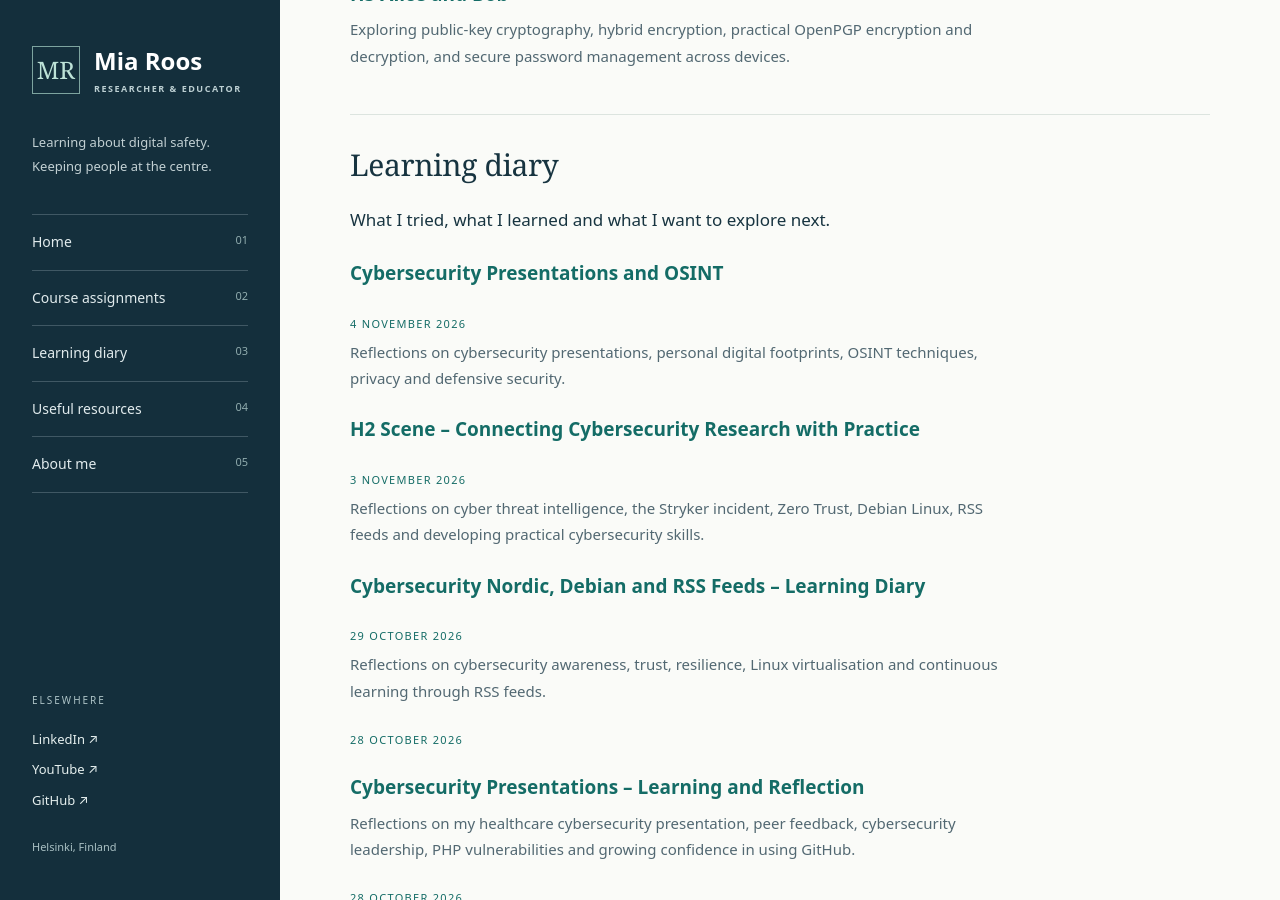
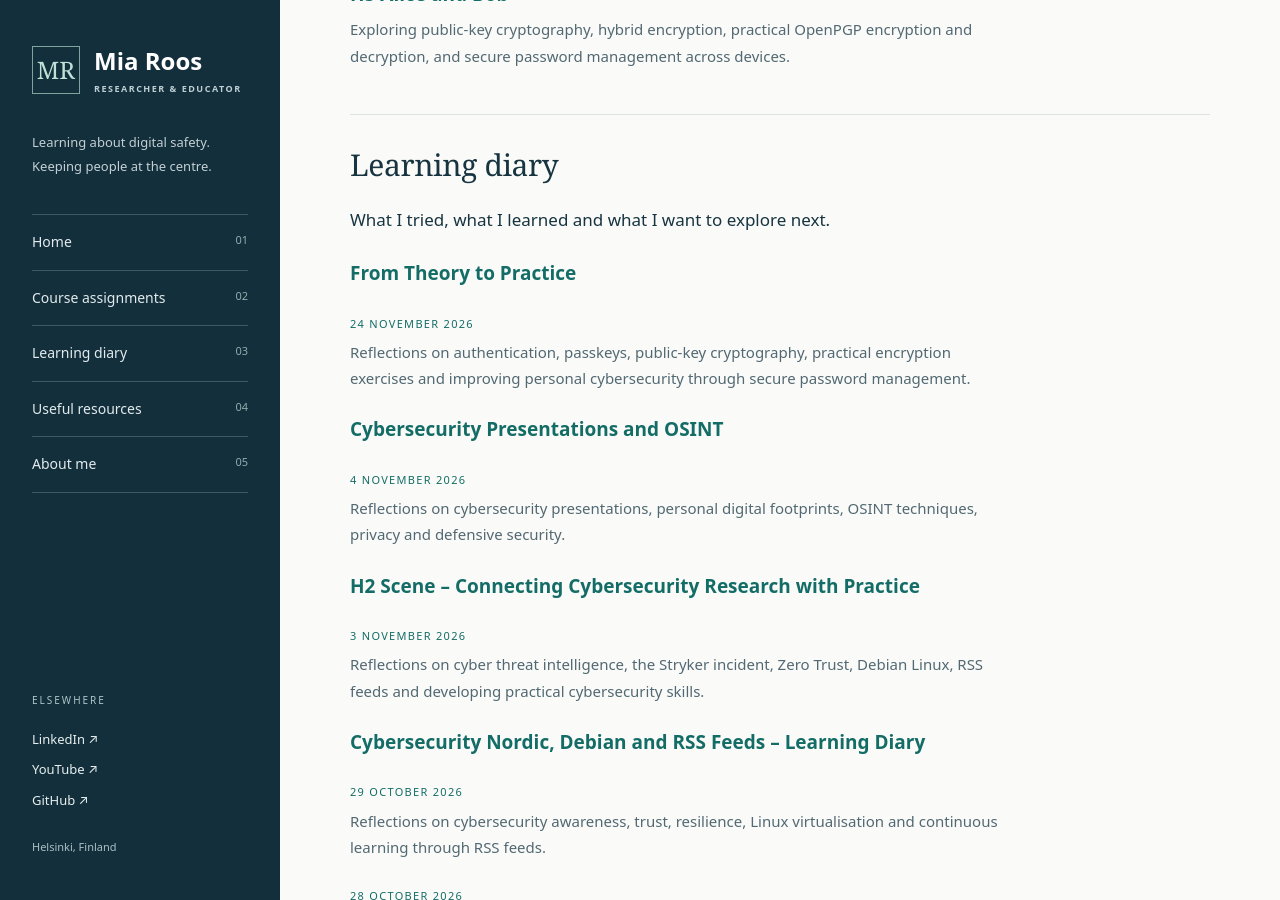
Before and after one commit to mia-roos/Cyber-Security-Studies, a Jekyll site: the page built from index.md, in a window 1280 px wide and 900 px high, scrolled down 1223 px. Built offline with Jekyll 4.4.1, drawn with Linux system fonts in a browser that asks for light colours.

Commit message:
Add 'From Theory to Practice' section in learning diary
Added a new section on 'From Theory to Practice' with reflections on cybersecurity topics.

```diff
--- a/index.md
+++ b/index.md
@@ -40,6 +40,12 @@ title: Cybersecurity Learning Portfolio
 ## Learning diary
 
 What I tried, what I learned and what I want to explore next.
+
+### [From Theory to Practice]({{ '/learning-diary/2026-11-24.html' | relative_url }})
+
+<p class="entry-meta">24 November 2026</p>
+
+<p class="entry-description">Reflections on authentication, passkeys, public-key cryptography, practical encryption exercises and improving personal cybersecurity through secure password management.</p>
 
 ### [Cybersecurity Presentations and OSINT]({{ '/learning-diary/2026-11-04.html' | relative_url }})
 
```
